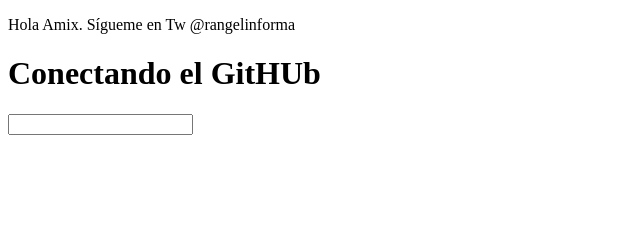
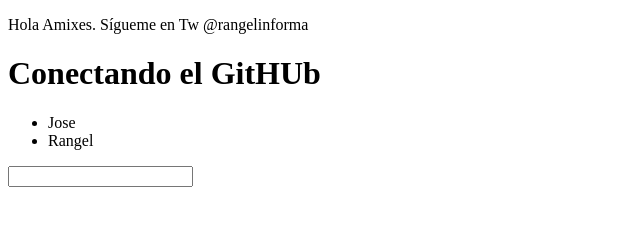
Before and after one commit to joserangel25/cursoPrework, a plain HTML site: page index.html in a window 1280 px wide. Shown: the whole page, without its empty margins (0-640 px from the left). Drawn offline with Linux system fonts and the light colour scheme.

Commit message:
new changes

```diff
--- a/index.html
+++ b/index.html
@@ -7,9 +7,16 @@
     <title>Hola Mundo</title>
 </head>
 <body>
-    <p>Hola Amix. Sígueme en Tw @rangelinforma
+    <p>Hola Amixes. Sígueme en Tw @rangelinforma
     </p>
     <h1>Conectando el GitHUb</h1>
+
+    <form action="">
+        <ul>
+            <li>Jose</li>
+            <li>Rangel</li>
+        </ul>
+    </form>
     <input type="text">
 </body>
 </html>
```
